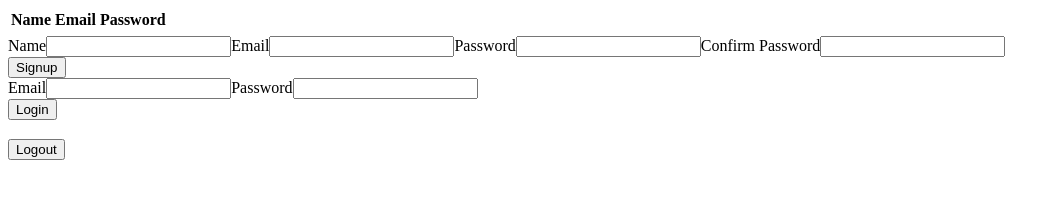
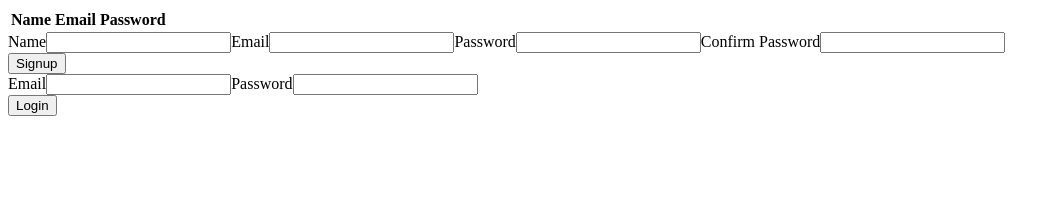
Before and after one commit to Ignix1290/Simulate-Authentication---Listening-to-User-Input-Adding-Form-Inputs-A-Closer---22nv8ttzr1fo, a React app: page / in a window 1280 px wide. Shown: the top 210 px of the page, without its empty margins (0-1060 px from the left). Built offline with nearby package versions, Linux system fonts and the light colour scheme.

Commit message:
final commit

```diff
--- a/src/components/App.js
+++ b/src/components/App.js
@@ -1,39 +1,27 @@
 import React, { useRef, useState } from "react";
 import "../styles/App.css";
 import User from "../models/user";
-
 const App = () => {
 //for signup
 const nameInput = useRef();
 const emailInput = useRef();
 const passwordInput= useRef();
-const [nameData ,setNameData] = useState('');
-const [emailData ,setEmailData] = useState('');
-const [passwordData ,setPasswordData] = useState('');
-
+const [user, setUser] = useState(null);
 //for login
 const loginEmail = useRef('');
 const loginPassword = useRef('');
-const [name ,setName] = useState('');
-const [email ,setEmail] = useState('');
-const [password ,setPassword] = useState('');
-
+const [loggedInUser, setLoggedInUser] = useState(null);
 const signUpForm = document.querySelector(".beforeLogin");
-
   function handleSignup(){
-    setNameData(nameInput.current.value);
-    setEmailData(emailInput.current.value);
-    setPasswordData(passwordInput.current.value);
+    let u1 = new User(nameInput.current.value, emailInput.current.value, passwordInput.current.value);
+    setUser(u1);
   }
-
-
+  function handleLogout() {
+    setLoggedInUser(null);
+  }
   function handleLogin(){
-    // console.log(loginEmail.current.value)
-    // console.log(emailData)
-    if(loginEmail.current.value == emailData && loginPassword.current.value == passwordData){
-      setName(nameInput.current.value);
-      setEmail(loginEmail.current.value);
-      setPassword(loginPassword.current.value);
+    if(loginEmail.current.value == user.email && loginPassword.current.value == user.password){
+      setLoggedInUser(user);
     }
   }
   return (
@@ -45,15 +33,15 @@ const signUpForm = document.querySelector(".beforeLogin");
             <th>Email</th>
             <th>Password</th>
           </tr>
+          {user != null &&
           <tr>
-            <td>{nameData}</td>
-            <td>{emailData}</td>
-            <td>{passwordData}</td>
-          </tr>
+            <td>{user.name}</td>
+            <td>{user.email}</td>
+            <td>{user.password}</td>
+          </tr>}
         </tbody>
       </table>
-
-      <div className="beforeLogin">
+      {loggedInUser == null ? <div className="beforeLogin">
           <form className="signup-form">
             <label htmlFor="name">Name</label>
             <input type="text" name="signupName" id="signupName" ref={nameInput}/>
@@ -73,15 +61,14 @@ const signUpForm = document.querySelector(".beforeLogin");
           </form>
           <button id="login-button" onClick={handleLogin}>Login</button>
         </div>
-
+        :
         <div className="afterLogin">
-        <h3 id="username">{name}</h3>
-        <h3 id="email">{email}</h3>
-        <button id="logout-button">Logout</button>
+          <h3 id="username">{loggedInUser.name}</h3>
+          <h3 id="email">{loggedInUser.email}</h3>
+          <button onClick={handleLogout} id="logout-button">Logout</button>
         </div>
-
+      }
     </div>
   );
 };
-
 export default App;
--- a/src/models/user.js
+++ b/src/models/user.js
@@ -1,5 +1,5 @@
 class User {
-  constructor(email, password, name) {
+  constructor(name, email, password) {
     this.email = email;
     this.password = password;
     this.name = name;
```
Lines whose indentation alone changed are shown as unchanged.
